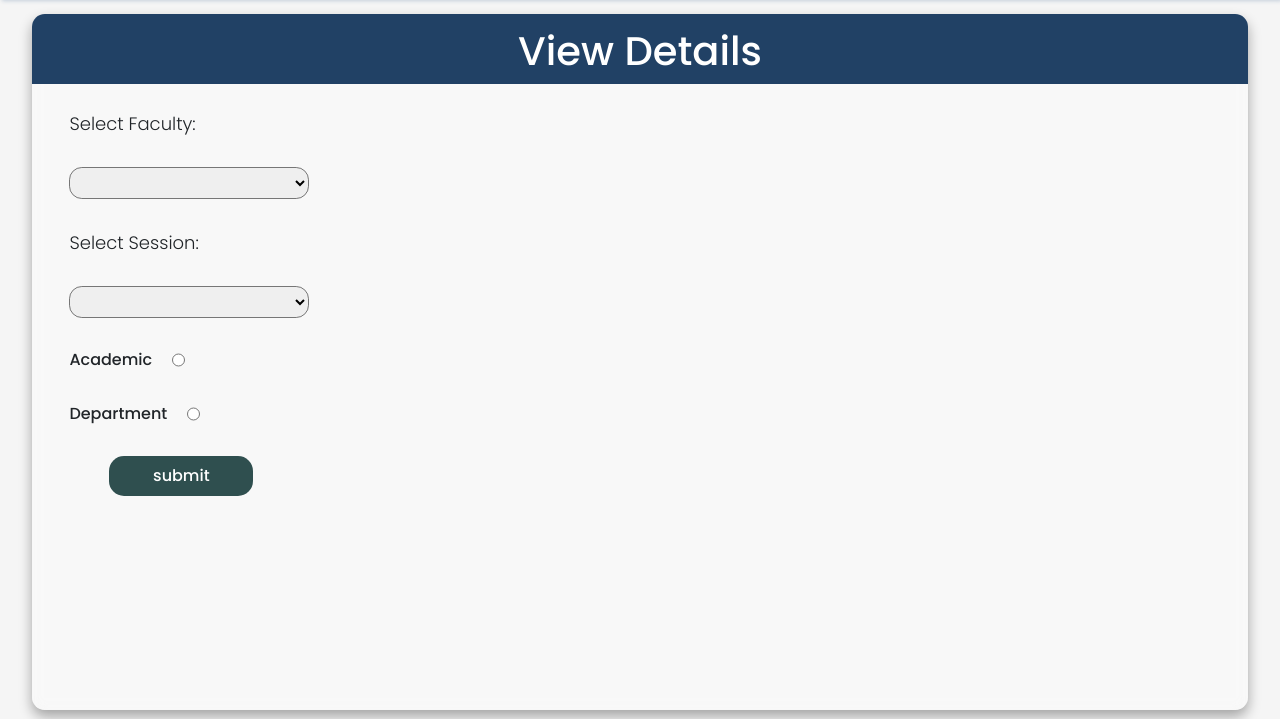
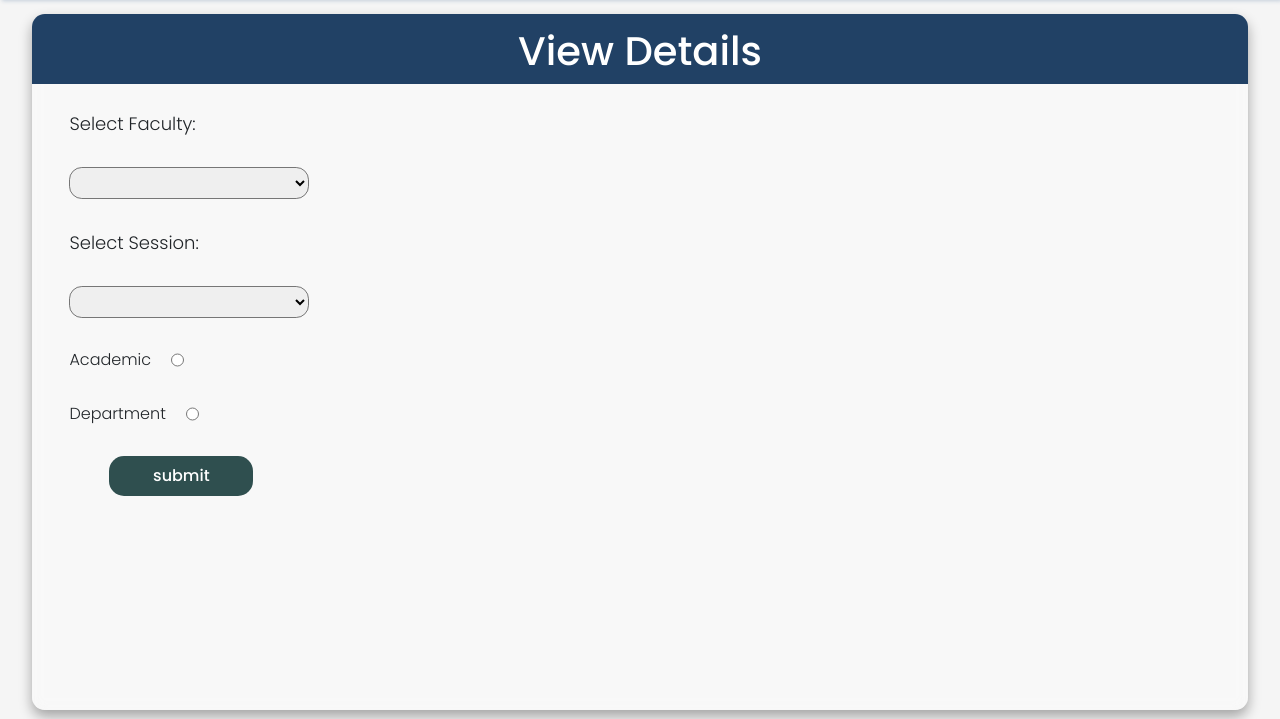
Before and after one commit to Hariharanv26/Faculty-Workload-Portfolio, a Django app: page /view_work/ in a window 1280 px wide. Shown: the part 93-812 px from the top of the page. Run offline with Django 5.2, Linux system fonts and the light colour scheme; data comes from the database, SQL or seed files in the repository; both versions use the stored data as it was after the commit.

Commit message:
final commit

```diff
--- a/workload/templates/workload/update_workload.html
+++ b/workload/templates/workload/update_workload.html
@@ -278,7 +278,7 @@
                     </div>
                     {% if showduties %}
                     <div class="form-div2">
-                        <h5><label>Faculty ID</label></h5>
+                        <h5><label>Department Duty</label></h5>
                         <select name="duties" style="width: 13rem;">
                             <option selected disabled>Select Department Duty</option>
                             {% for i in lst %}
--- a/workload/templates/workload/view_faculty_workload.html
+++ b/workload/templates/workload/view_faculty_workload.html
@@ -23,11 +23,11 @@
                     <option style="font-weight: 300;" value="sep-dec">sep-dec</option>
                 </select>
                 <div style="display: flex; gap: 20px;">
-                    <label >Academic</label>
+                    <label style="font-weight: 300;" >Academic</label>
                     <input type="radio" name="detail" value="Academic">
                 </div>
                 <div style="display: flex; gap: 20px;">
-                    <label >Department</label>
+                    <label style="font-weight: 300;">Department</label>
                     <input type="radio" name="detail" value="Department">
                 </div>
                 <!-- </div> -->
--- a/workload/views.py
+++ b/workload/views.py
@@ -89,7 +89,10 @@
         if detail=="Academic":
             academic=True
         else:
-            academic=False
+            if detail == "Department":
+                academic = False
+            else:
+                return redirect('view_work/')
         faculty = getAllFaculty()
         final_lst=view_full(faculty_id,session,detail)
         context = {'title': 'Facuty_workload',  'Faculty': faculty, 'name': name,'admin': admin,'workload':final_lst,'academic':academic,'load':load}
```
Also changed, not shown: db.sqlite3.
